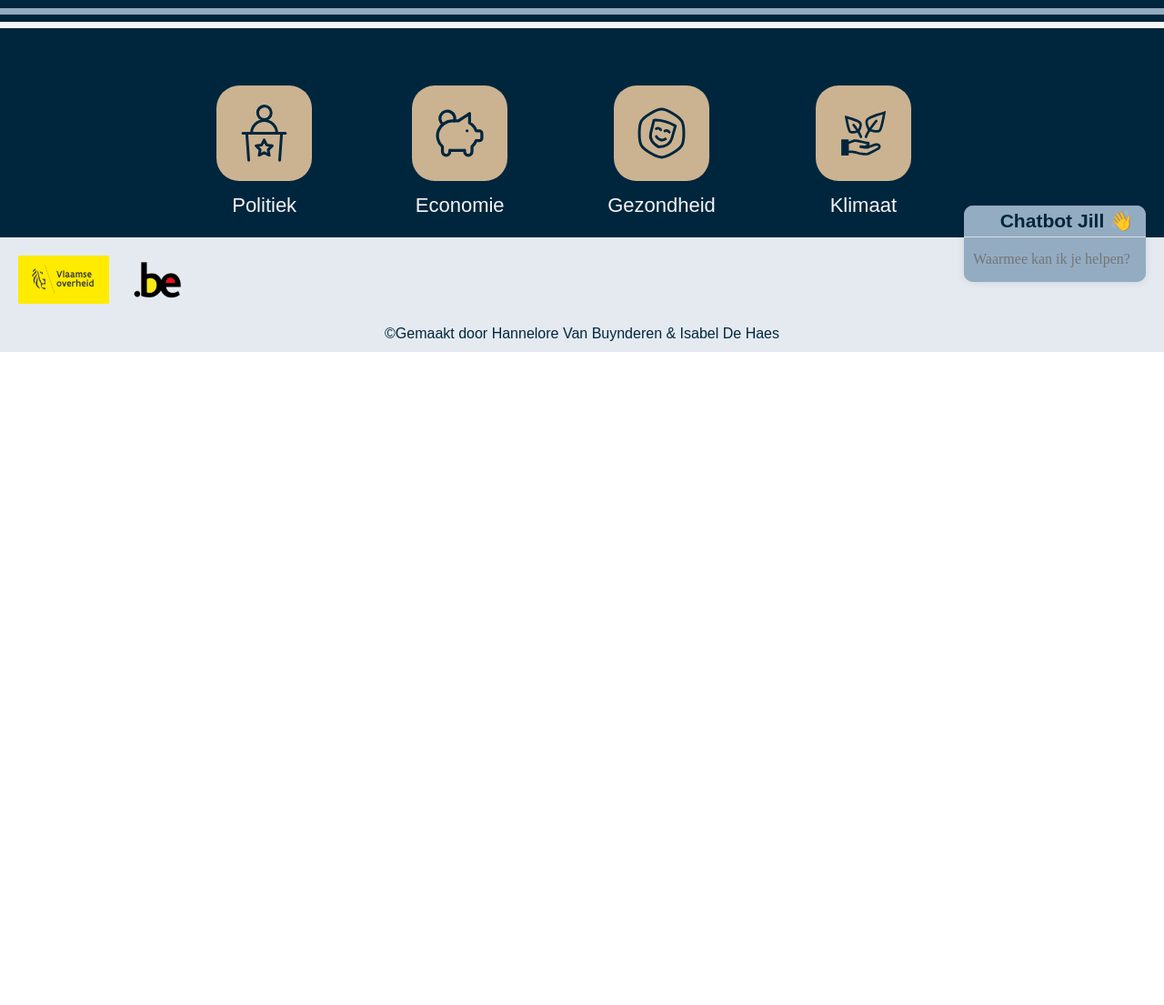
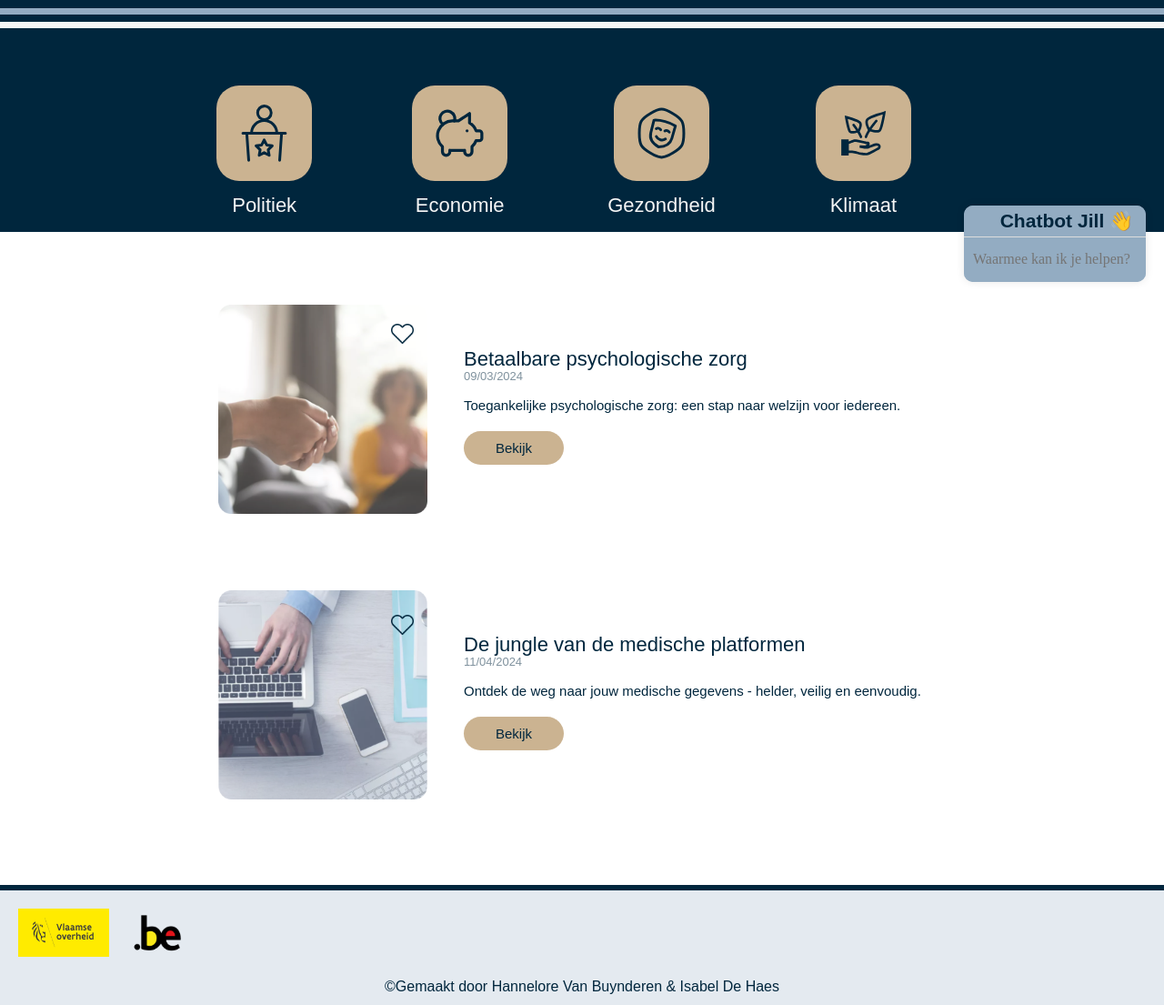
Before and after one commit to IsabelDH/lab2, a PHP site: page /gezondheid.php in a window 1280 px wide. Shown: the part 84-1189 px from the top of the page at 91% size. Before the commit the page ends 471 px from the top, so only its background shows below. Run offline with PHP 8.4, Linux system fonts and the light colour scheme; some web fonts are replaced.

Commit message:
gezondheid pagina klaar

```diff
--- a/gezondheid.php
+++ b/gezondheid.php
@@ -7,15 +7,58 @@
     <link rel="stylesheet" href="styles/style.css">
     <link rel="stylesheet" href="styles/general.css">
     <link rel="stylesheet" href="styles/header.css">
-    <link rel="stylesheet" href="styles/detailpagina.css">
+    <link rel="stylesheet" href="styles/detailpagina3.css">
     <title>Gezondheid</title>
 </head>
 <body>
     <?php include_once("nav.inc.php") ?>
     <?php include_once("header.inc.php") ?>
+    <div class="artikels">
+        <div class="artikel_div">
+            <div class="image">
+                <img src="images/imageGzondheid1.png" alt="">
+                <div class="like-button" onclick="toggleLike()">
+                    <img id="heart-icon" src="images/unlikeheart.png" alt="unlike">
+                </div>
+            </div>
+            <div class="article-content">
+                <div class="title">
+                <h2>Betaalbare psychologische zorg</h2>
+                    <p>09/03/2024</p>
+                </div>
+            <div class="text">
+                <p>Toegankelijke psychologische zorg: een stap naar welzijn voor iedereen.
+                </p>
+            </div>
+                <a href="#">Bekijk</a>
+            </div>
+        </div>
+
+        <div class="artikel_div">
+            <div class="image">
+                <img src="images/imageGezondheid2.png" alt="">
+                <div class="like-button2" onclick="toggleLike2()">
+                    <img id="heart-icon2" src="images/unlikeheart.png" alt="unlike">
+                </div>
+            </div>
+            <div class="article-content">
+                <div class="title">
+                <h2>De jungle van de medische platformen </h2>
+                    <p>11/04/2024</p>
+                </div>
+            <div class="text">
+                <p>Ontdek de weg naar jouw medische gegevens - helder, veilig en eenvoudig.
+                </p>
+            </div>
+                <a href="#">Bekijk</a>
+            </div>
+        </div>
+
+    </div>
     <?php include_once("footer.inc.php") ?>
 
     <script src="js/chatbot.js"></script>
     <script src="js/zoekbalk.js"></script>
+    <script src="js/like.js"></script>
 </body>
 </html>
--- /dev/null
+++ b/styles/detailpagina3.css
@@ -0,0 +1,221 @@
+@import url("https://use.typekit.net/vzx3eow.css");
+* {
+    margin: 0;
+    padding: 0;
+
+  }
+
+  body{
+    overflow-x: hidden;
+  }
+
+  .artikels{
+    margin-bottom: 90px;
+  }
+
+  .artikel_div {
+    display: flex;
+    align-items: center;
+    margin-bottom: 20px;
+    margin-top: 60px;
+    margin-right: 25px;
+}
+
+
+
+.article-content div {
+    flex: 1;
+    margin-right: 40px;
+}
+
+.text p {
+    margin-top: 15px;
+    font-size: 12px;
+    margin-bottom: 30px;
+    font-weight: 300;
+    font-family: "neue-haas-grotesk-text", sans-serif;
+    font-style: normal;
+    color: #00263D;
+}
+
+
+.like-button  {
+
+  position: absolute;
+  top: 410px;
+  left: 120px;
+}
+
+.like-button img {
+  max-width: 20px;
+}
+
+.like-button2 img {
+  max-width: 20px;
+}
+
+.like-button2  {
+
+  position: absolute;
+  top: 620px;
+  left: 120px;
+}
+
+
+
+
+.like-btn {
+  background: none;
+  border: none;
+  cursor: pointer;
+}
+
+.image{
+  width: 170px;
+  margin-right: 10px;
+}
+
+.image img{
+  width: 150px;
+  margin-left: 15px;
+
+}
+
+.article-content h2{
+  font-size: 18px;
+  font-weight: 400;
+  font-family: "neue-haas-grotesk-text", sans-serif;
+  font-style: normal;
+  color: #00263D;
+}
+
+.title p{
+  font-size: 13px;
+  font-weight: 400;
+  font-family: "neue-haas-grotesk-text", sans-serif;
+  font-style: normal;
+  color:rgb(0, 38, 61, 50%);
+}
+
+.artikel_div a{
+    font-size: 15px;
+    font-weight: 400;
+    font-family: "neue-haas-grotesk-text", sans-serif;
+    font-style: normal;
+    text-decoration: none;
+    background-color: #CBB391;
+    color: #00263D;
+    padding: 10px 35px;
+    border-radius: 30px;
+    margin-right: 225px;
+
+
+}
+
+@media(min-width:600px){
+  .image{
+
+    margin-right: 90px;
+  }
+
+  .image img{
+    margin-top: 20px;
+    width: 180px;
+    margin-left: 50px;
+  }
+
+  .text p {
+
+    font-size: 14px;
+
+  }
+
+  .article-content h2{
+    font-size: 20px;
+
+  }
+
+  .like-button  {
+
+    position: absolute;
+    top: 420px;
+    left: 150px;
+  }
+
+  .like-button2  {
+
+    position: absolute;
+    top: 690px;
+    left: 150px;
+  }
+
+  .like-button3  {
+
+    position: absolute;
+    top: 950px;
+    left: 150px;
+  }
+
+}
+
+@media(min-width: 1000px){
+  .image{
+
+    margin-right: 340px;
+  }
+
+  .image img{
+    margin-top: 20px;
+    width: 230px;
+    margin-left: 240px;
+  }
+
+  .text p {
+
+    font-size: 15px;
+
+  }
+
+  .article-content h2{
+    font-size: 22px;
+
+  }
+
+  .article-content div {
+
+    margin-right: 190px;
+  }
+
+  .like-button  {
+
+    position: absolute;
+    top: 420px;
+    left: 190px;
+  }
+
+  .like-button2  {
+
+    position: absolute;
+    top: 740px;
+    left: 190px;
+  }
+
+  .like-button3  {
+
+    position: absolute;
+    top: 1050px;
+    left: 190px;
+  }
+
+  .like-button img {
+    max-width: 25px;
+  }
+  .like-button2 img {
+    max-width: 25px;
+  }
+  .like-button3 img {
+    max-width: 25px;
+  }
+
+
+}
```
Also changed, not shown: images/imageGezondheid2.png (added), images/imageGzondheid1.png (added).
